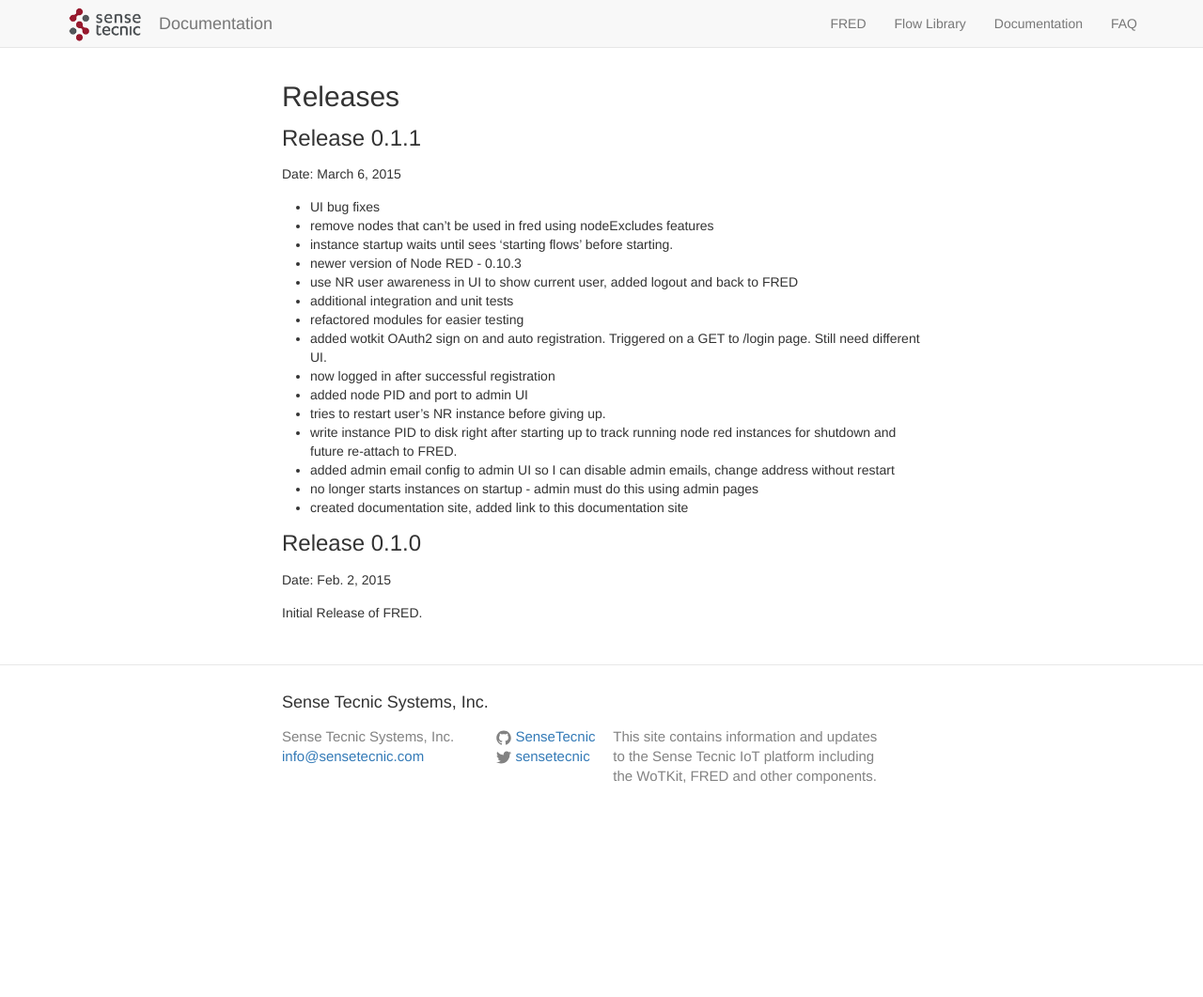
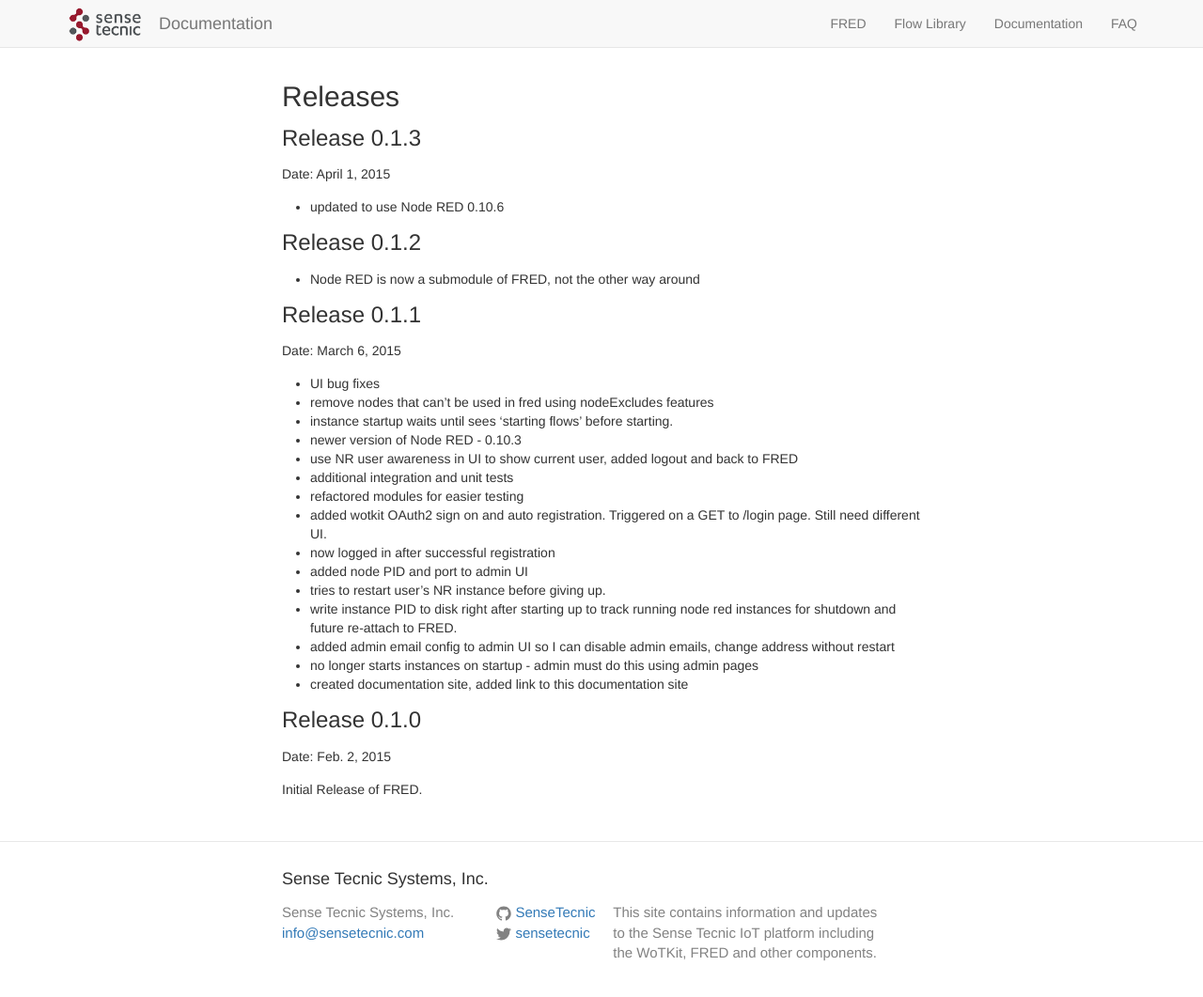
Before and after one commit to SenseTecnic/SenseTecnic.github.io, a Jekyll site: the page built from fred/releases.md, in a window 1280 px wide and 1085 px high. Shown: the top 1061 px of the window at 94% size. Built offline with Jekyll 4.4.1, drawn with Linux system fonts in a browser that asks for light colours.

Commit message:
Update releases.md

```diff
--- a/fred/releases.md
+++ b/fred/releases.md
@@ -3,6 +3,15 @@
 permalink: /fred/releases/
 ---
 ## Releases
+
+###Release 0.1.3
+
+Date: April 1, 2015
+
+- updated to use Node RED 0.10.6
+
+###Release 0.1.2
+- Node RED is now a submodule of FRED, not the other way around
 
 ###Release 0.1.1
 
```
